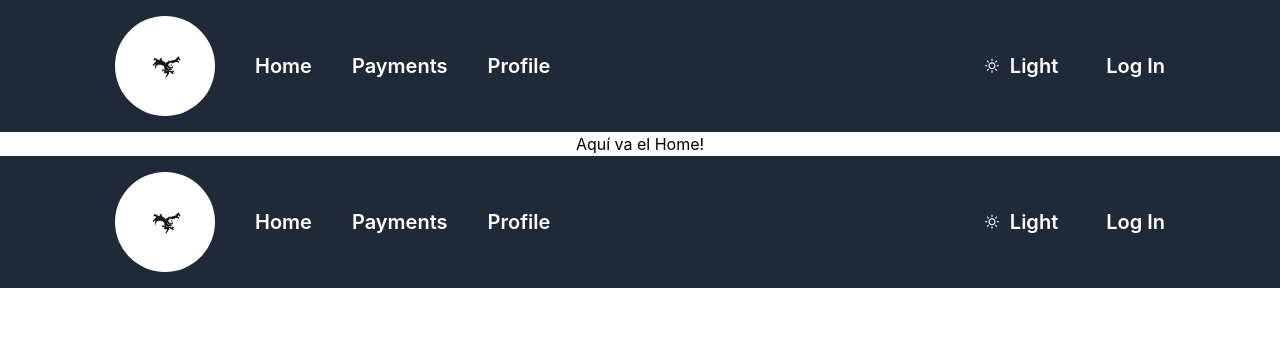
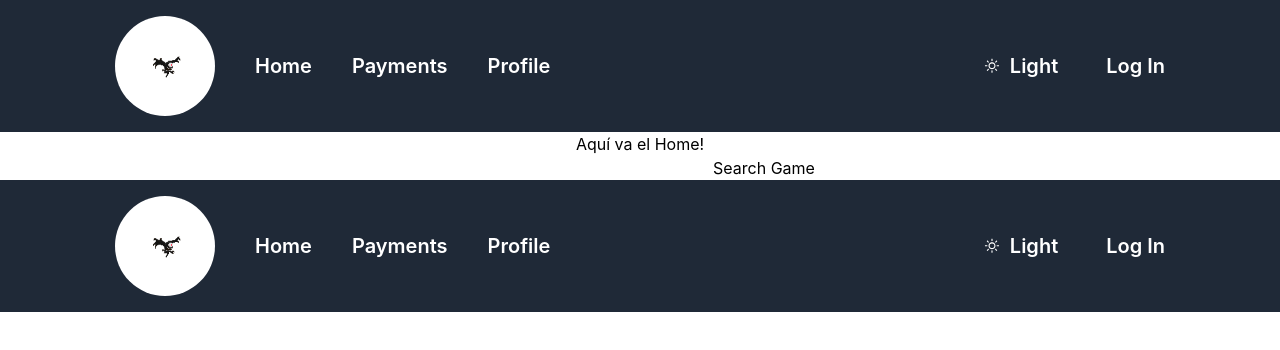
Before and after one commit to REVelazquez/Pf-LobbyLair, a React (Create React App) app in the folder client/: page / in a window 1280 px wide. Shown: the top 350 px of the page. Built offline with nearby package versions, Linux system fonts and the light colour scheme.

Commit message:
Agrego componente Searchbar

```diff
--- a/client/src/Components/SearchBar/Searchbar.jsx
+++ b/client/src/Components/SearchBar/Searchbar.jsx
@@ -1,30 +1,30 @@
-// import { useState } from "react";
-// import { useDispatch } from 'react-redux';
-// import { getGameByName } from '../../redux/actions/';
+import { useState } from "react";
+import { useDispatch } from 'react-redux';
+import { getGamesByName } from '../../Redux/actions';
 
-// const SearchBar = () => {
-//     const dispatch = useDispatch();
+const SearchBar = () => {
+    const dispatch = useDispatch();
 
-//     const [searchName, setSearchName] = useState({
-//      name: '',
-//     });
+    const [searchName, setSearchName] = useState({
+     name: '',
+    });
 
-//     const handleChange = (event) =>{
-//        setSearchName({name: event.target.value})
-//     }
+    const handleChange = (event) =>{
+       setSearchName({name: event.target.value})
+    }
 
-//    const handleSubmit = () => {
-//     const name = searchName.name
-//     if(name.length > 0){
-//         dispatch(getGameByName(name));
-//     }
-//    }
-//    return (
-//     <div>
-//         <input type='search' value={searchName.name} onChange={handleChange} />
-//         <button onChange={handleSubmit}>Search Game</button>
-//     </div>
-//    )
-// }
+   const handleSubmit = () => {
+    const name = searchName.name
+    if(name.length > 0){
+        dispatch(getGamesByName(name));
+    }
+   }
+   return (
+    <div>
+        <input type='search' value={searchName.name} onChange={handleChange} />
+        <button onChange={handleSubmit}>Search Game</button>
+    </div>
+   )
+}
 
-// export default SearchBar;
+export default SearchBar;
--- a/client/src/Redux/actions.js
+++ b/client/src/Redux/actions.js
@@ -1,10 +1,8 @@
-import {
-    GET_ALL_GAMES,
-    GET_GAMES_BY_NAME,
-    GET_GAME_BY_ID,
-    POST_GAME
-} from './action-types';
 import axios from 'axios';
+export const GET_ALL_GAMES = 'GET_ALL_GAMES';
+export const GET_GAMES_BY_NAME = 'GET_GAMES_BY_NAME';
+export const GET_GAME_BY_ID = 'GET_GAME_BY_ID';
+export const POST_GAME = 'POST_GAME';
 
 export const getAllGames = () => {
     return async (dispatch) => {
--- a/client/src/Views/Home/Home.jsx
+++ b/client/src/Views/Home/Home.jsx
@@ -1,6 +1,6 @@
 import React from "react";
 import NavBar from '../../Components/NavBar/NavBar';
-// import SearchBar from '../../Components/SearchBar/Searchbar';
+import SearchBar from "../../Components/SearchBar/Searchbar";
 
 
 const Home = () => {
@@ -8,7 +8,7 @@ const Home = () => {
             <div>
                 <h1>Aquí va el Home!</h1>
                <ul>
-                {/* <li><SearchBar/></li> */}
+                <li><SearchBar/></li>
                 <li><NavBar/></li>
                </ul>
             </div>
```
